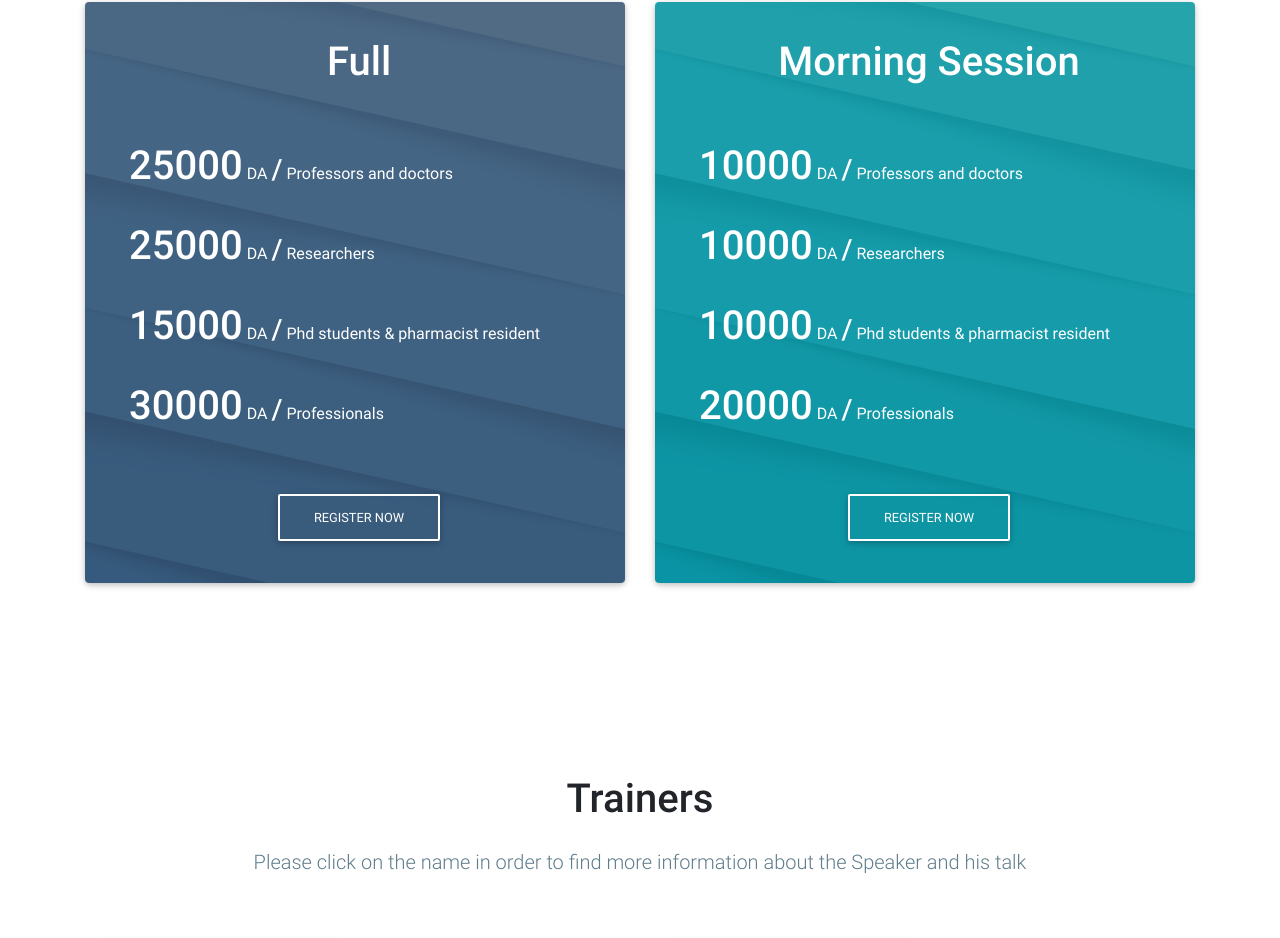
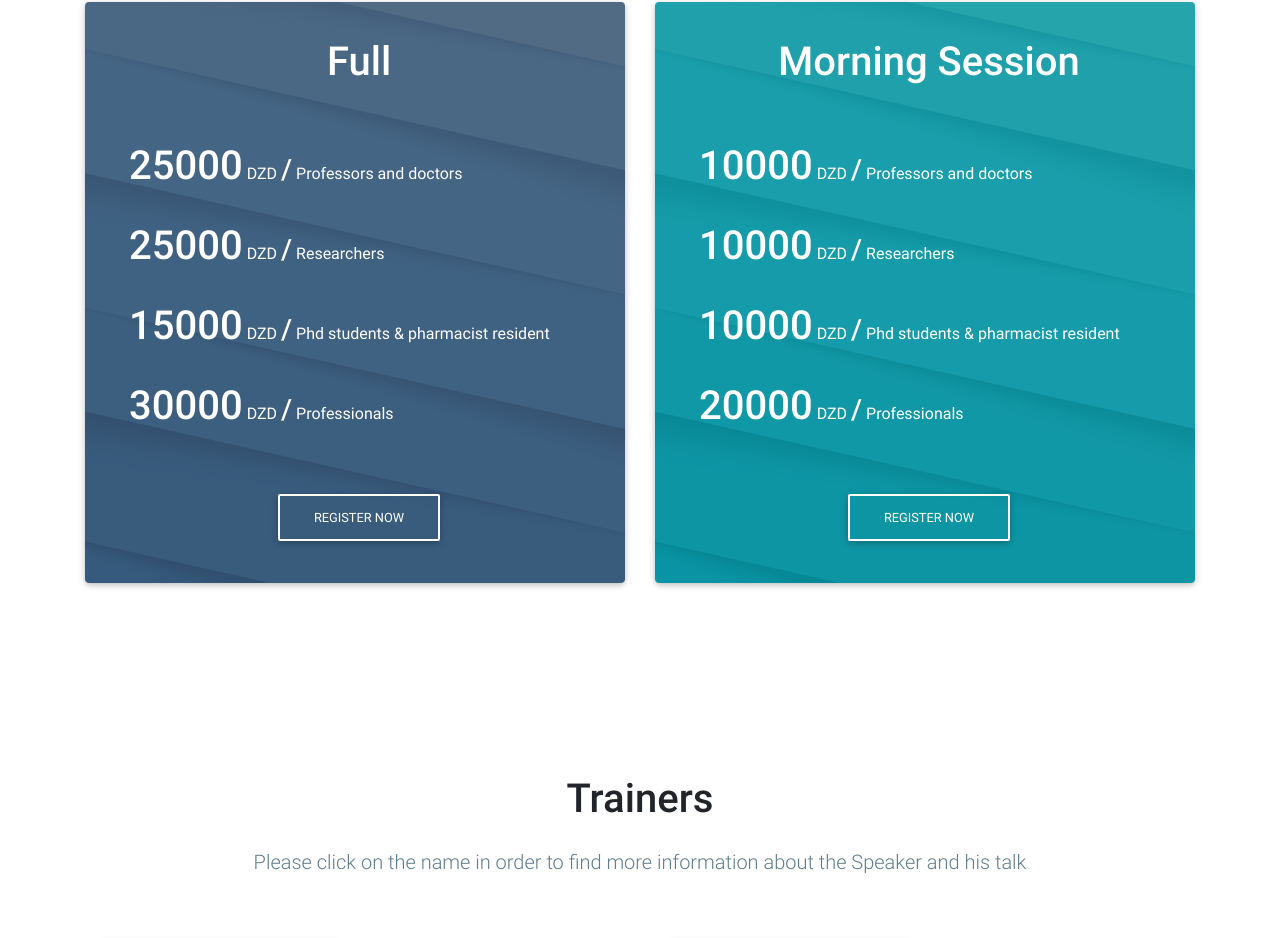
Before and after one commit to SpringSchoolSkikda/SpringSchoolSkikda.github.io, a plain HTML site: page index.html in a window 1280 px wide. Shown: the part 4919-5857 px from the top of the page. Drawn offline with Linux system fonts and the light colour scheme.

Commit message:
DA ---> DZD

```diff
--- a/index.html
+++ b/index.html
@@ -433,22 +433,22 @@
                                 <div class="card-body ml-2 d-flex justify-content-center align-items-start flex-column">
                                     <div class="h1 text-center align-self-center">Full</div>
                                     <div class="py-3 pt-5"><span class="h1">25000</span>
-                                        <span class="display-5">DA</span>
+                                        <span class="display-5">DZD</span>
                                         <span class="h3">/</span>
                                         <span class="display-5">Professors and doctors </span></div>
 
                                     <div class="py-3"><span class="h1">25000</span>
-                                        <span class="display-5">DA</span>
+                                        <span class="display-5">DZD</span>
                                         <span class="h3">/</span>
                                         <span class="display-5">Researchers </span></div>
 
                                     <div class="py-3"><span class="h1">15000</span>
-                                        <span class="display-5">DA</span>
+                                        <span class="display-5">DZD</span>
                                         <span class="h3">/</span>
                                         <span class="display-5">Phd students & pharmacist resident</span></div>
 
                                     <div class="py-3"><span class="h1">30000</span>
-                                        <span class="display-5">DA</span>
+                                        <span class="display-5">DZD</span>
                                         <span class="h3">/</span>
                                         <span class="display-5">Professionals</span></div>
 
@@ -464,22 +464,22 @@
                                 <div class="card-body ml-2  d-flex justify-content-center align-items-start flex-column">
                                     <div class="h1 align-self-center">Morning Session</div>
                                     <div class="py-3 pt-5"><span class="h1">10000</span>
-                                        <span class="display-5">DA</span>
+                                        <span class="display-5">DZD</span>
                                         <span class="h3">/</span>
                                         <span class="display-5">Professors and doctors </span></div>
 
                                     <div class="py-3"><span class="h1">10000</span>
-                                        <span class="display-5">DA</span>
+                                        <span class="display-5">DZD</span>
                                         <span class="h3">/</span>
                                         <span class="display-5">Researchers </span></div>
 
                                     <div class="py-3"><span class="h1">10000</span>
-                                        <span class="display-5">DA</span>
+                                        <span class="display-5">DZD</span>
                                         <span class="h3">/</span>
                                         <span class="display-5">Phd students & pharmacist resident</span></div>
 
                                     <div class="py-3"><span class="h1">20000</span>
-                                        <span class="display-5">DA</span>
+                                        <span class="display-5">DZD</span>
                                         <span class="h3">/</span>
                                         <span class="display-5">Professionals</span></div>
 
```
